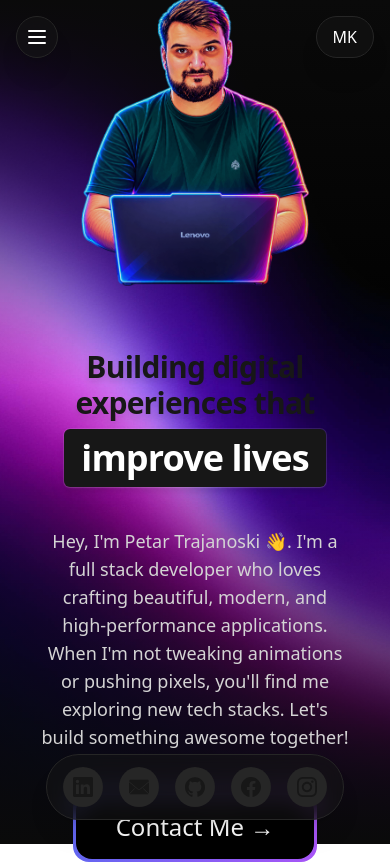
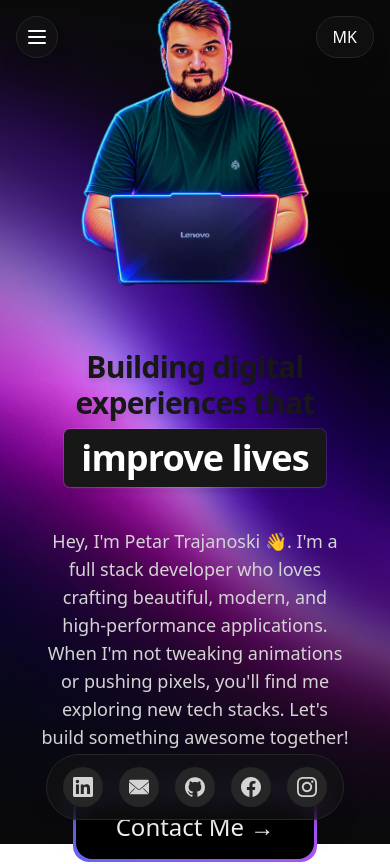
Before and after one commit to HyRALis/Portfolio, a Next.js app: page /en in a window 390 px wide. Shown: the top 864 px of the page. Built offline with nearby package versions, Linux system fonts and the light colour scheme.

Commit message:
fix: simplifying the dock on mobile

```diff
--- a/src/components/ui/sections/Hero/FloatingDock.tsx
+++ b/src/components/ui/sections/Hero/FloatingDock.tsx
@@ -29,104 +29,25 @@ const FloatingDockMobile = ({
     items: { title: string; icon: React.ReactNode; href: string }[];
     className?: string;
 }) => {
-    const mouseX = useMotionValue(Infinity);
     return (
-        <motion.div
-            onMouseMove={(e) => mouseX.set(e.clientX)}
-            onMouseLeave={() => mouseX.set(Infinity)}
-            onTouchMove={(e) => mouseX.set(e.touches[0].clientX)}
-            onTouchEnd={() => mouseX.set(Infinity)}
+        <div
             className={cn(
                 'fixed bottom-6 left-1/2 -translate-x-1/2 flex md:hidden flex-row gap-4 rounded-full bg-gray-50/50 dark:bg-neutral-900/50 backdrop-blur-md border border-gray-200 dark:border-neutral-800 shadow-xl px-4 py-3',
                 className
             )}
         >
             {items.map((item) => (
-                <IconContainerHorizontal mouseX={mouseX} key={item.title} {...item} />
+                <Link href={item.href} key={item.title} aria-label={item.title}>
+                    <div className="aspect-square rounded-full bg-gray-200 dark:bg-neutral-800 flex items-center justify-center relative w-10 h-10">
+                        <div className="flex items-center justify-center w-5 h-5 text-neutral-500 dark:text-neutral-300">
+                            {item.icon}
+                        </div>
+                    </div>
+                </Link>
             ))}
-        </motion.div>
+        </div>
     );
 };
-
-function IconContainerHorizontal({
-    mouseX,
-    title,
-    icon,
-    href
-}: {
-    mouseX: MotionValue;
-    title: string;
-    icon: React.ReactNode;
-    href: string;
-}) {
-    const ref = useRef<HTMLDivElement>(null);
-
-    const distance = useTransform(mouseX, (val) => {
-        const bounds = ref.current?.getBoundingClientRect() ?? { x: 0, width: 0 };
-        return val - bounds.x - bounds.width / 2;
-    });
-
-    const widthTransform = useTransform(distance, [-150, 0, 150], [40, 80, 40]);
-    const heightTransform = useTransform(distance, [-150, 0, 150], [40, 80, 40]);
-
-    const widthTransformIcon = useTransform(distance, [-150, 0, 150], [20, 40, 20]);
-    const heightTransformIcon = useTransform(distance, [-150, 0, 150], [20, 40, 20]);
-
-    const width = useSpring(widthTransform, {
-        mass: 0.1,
-        stiffness: 150,
-        damping: 12
-    });
-    const height = useSpring(heightTransform, {
-        mass: 0.1,
-        stiffness: 150,
-        damping: 12
-    });
-
-    const widthIcon = useSpring(widthTransformIcon, {
-        mass: 0.1,
-        stiffness: 150,
-        damping: 12
-    });
-    const heightIcon = useSpring(heightTransformIcon, {
-        mass: 0.1,
-        stiffness: 150,
-        damping: 12
-    });
-
-    const [hovered, setHovered] = useState(false);
-
-    return (
-        <Link href={href} aria-label={title}>
-            <motion.div
-                ref={ref}
-                style={{ width, height }}
-                onMouseEnter={() => setHovered(true)}
-                onMouseLeave={() => setHovered(false)}
-                className="aspect-square rounded-full bg-gray-200 dark:bg-neutral-800 flex items-center justify-center relative"
-            >
-                <AnimatePresence>
-                    {hovered && (
-                        <motion.div
-                            initial={{ opacity: 0, y: 10, x: '-50%' }}
-                            animate={{ opacity: 1, y: 0, x: '-50%' }}
-                            exit={{ opacity: 0, y: 2, x: '-50%' }}
-                            className="px-2 py-0.5 whitespace-pre rounded-md bg-gray-100 border dark:bg-neutral-800 dark:border-neutral-900 dark:text-white border-gray-200 text-neutral-700 absolute left-1/2 -top-8 w-fit text-xs"
-                        >
-                            {title}
-                        </motion.div>
-                    )}
-                </AnimatePresence>
-                <motion.div
-                    style={{ width: widthIcon, height: heightIcon }}
-                    className="flex items-center justify-center"
-                >
-                    {icon}
-                </motion.div>
-            </motion.div>
-        </Link>
-    );
-}
 
 const FloatingDockDesktop = ({
     items,
```
